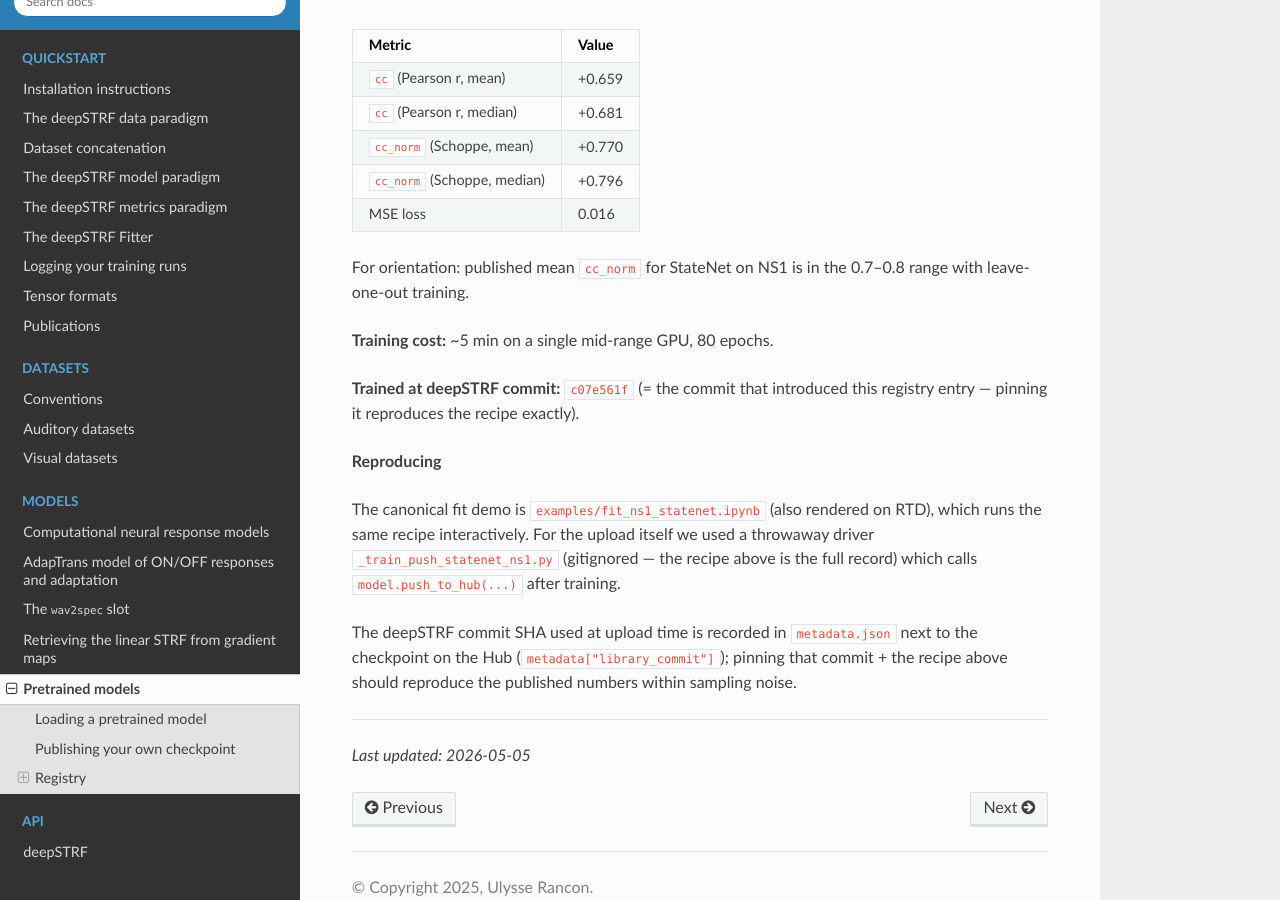
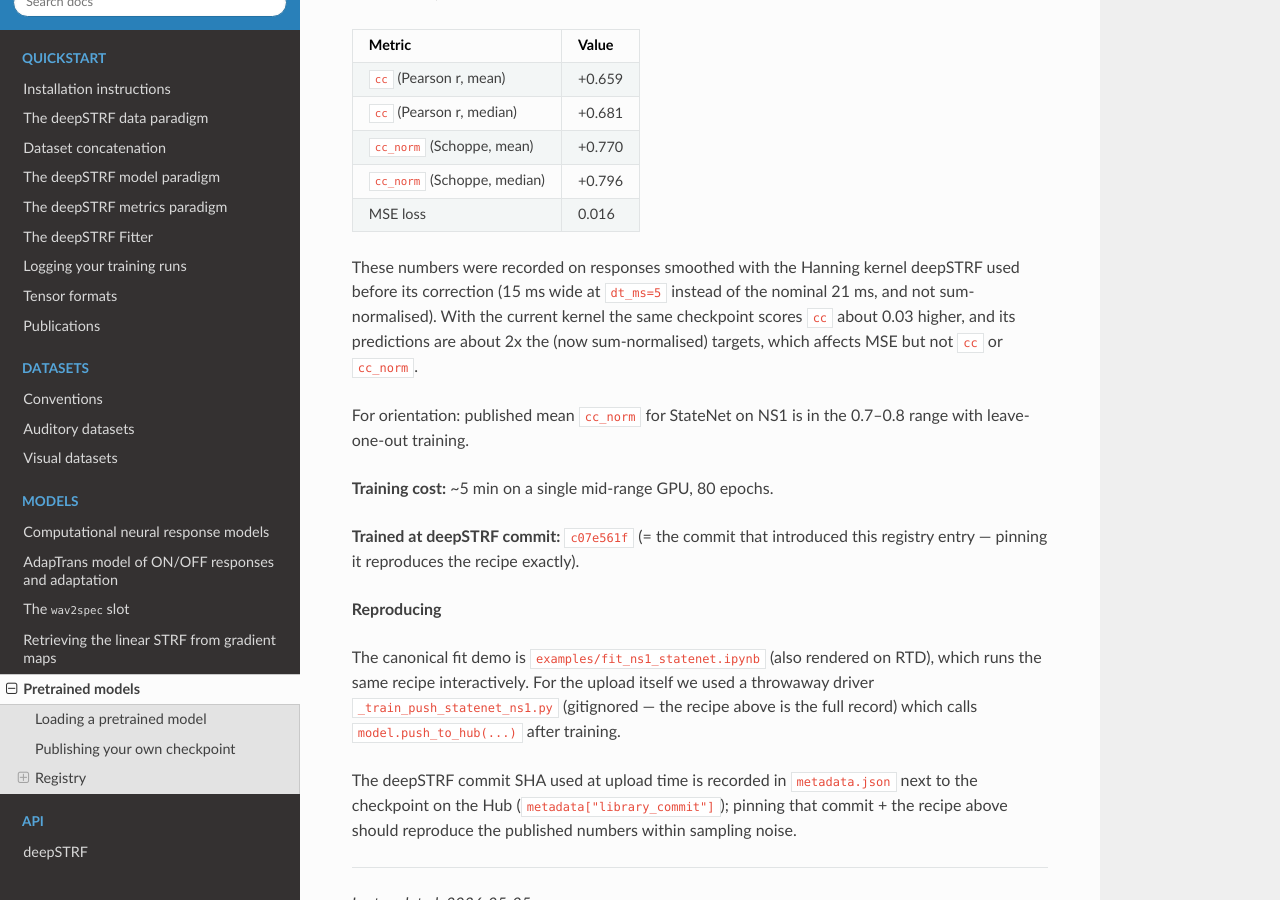
Before and after one commit to urancon/deepSTRF, a Sphinx documentation site: the page built from docs/_source/md/pretrained_models.md, in a window 1280 px wide and 900 px high, scrolled down 2233 px. Built offline with Sphinx 7.4.7 and the Read the Docs theme 3.1.0, drawn with Linux system fonts in a browser that asks for light colours; pages that are not in the unit, such as notebooks, are missing from menus.

Commit message:
Sum-normalised Hanning smoother with its nominal width (#26)
hanning_smooth divides the kernel by its sum and uses MATLAB's hanning(K) (no zero end points); ResponseSmoothingTransform delegates to it. The NS1 pretrained checkpoint's docs and notebook note the resulting cc shift (+0.03) and 2x prediction scale.

Co-Authored-By: Claude Opus 5.5 (1M context) <noreply@anthropic.com>

```diff
--- a/docs/_source/md/pretrained_models.md
+++ b/docs/_source/md/pretrained_models.md
@@ -111,6 +111,13 @@ and a one-liner about the training recipe.
 | `cc_norm` (Schoppe, median)     | +0.796 |
 | MSE loss                        |  0.016 |
 
+These numbers were recorded on responses smoothed with the Hanning kernel
+deepSTRF used before its correction (15 ms wide at `dt_ms=5` instead of the
+nominal 21 ms, and not sum-normalised). With the current kernel the same
+checkpoint scores `cc` about 0.03 higher, and its predictions are about 2x
+the (now sum-normalised) targets, which affects MSE but not `cc` or
+`cc_norm`.
+
 For orientation: published mean `cc_norm` for StateNet on NS1 is in the
 0.7–0.8 range with leave-one-out training.
 
```
Also changed, not shown: CHANGELOG.md (+25 -2 lines), 3 other files.
